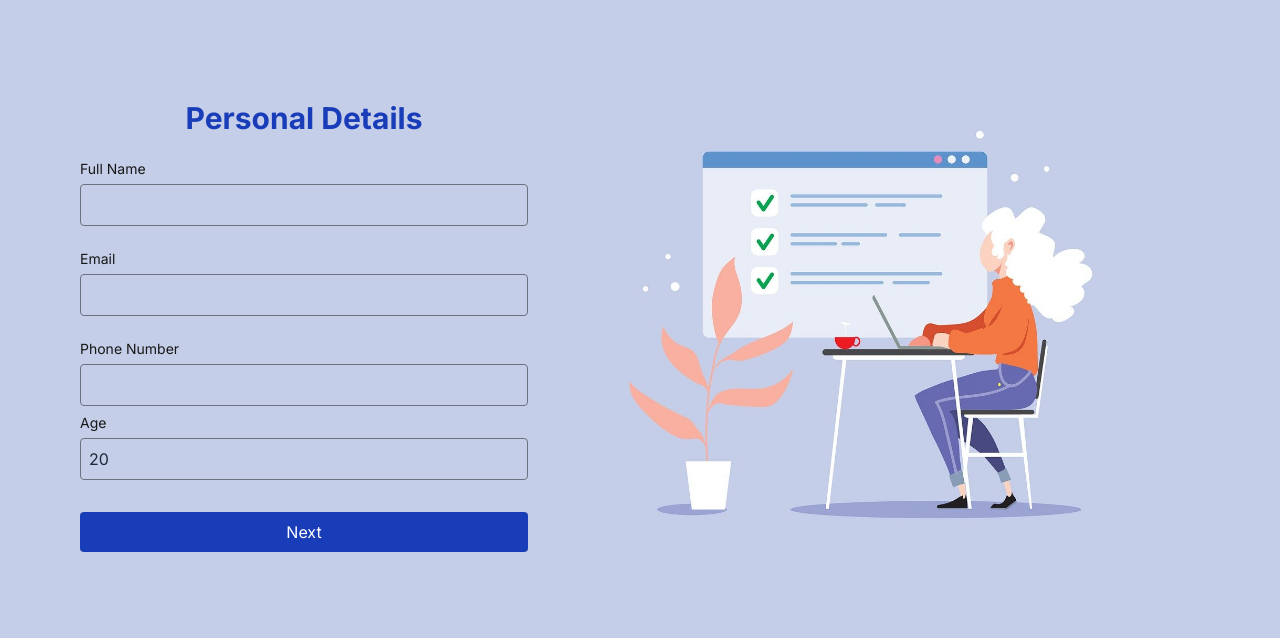
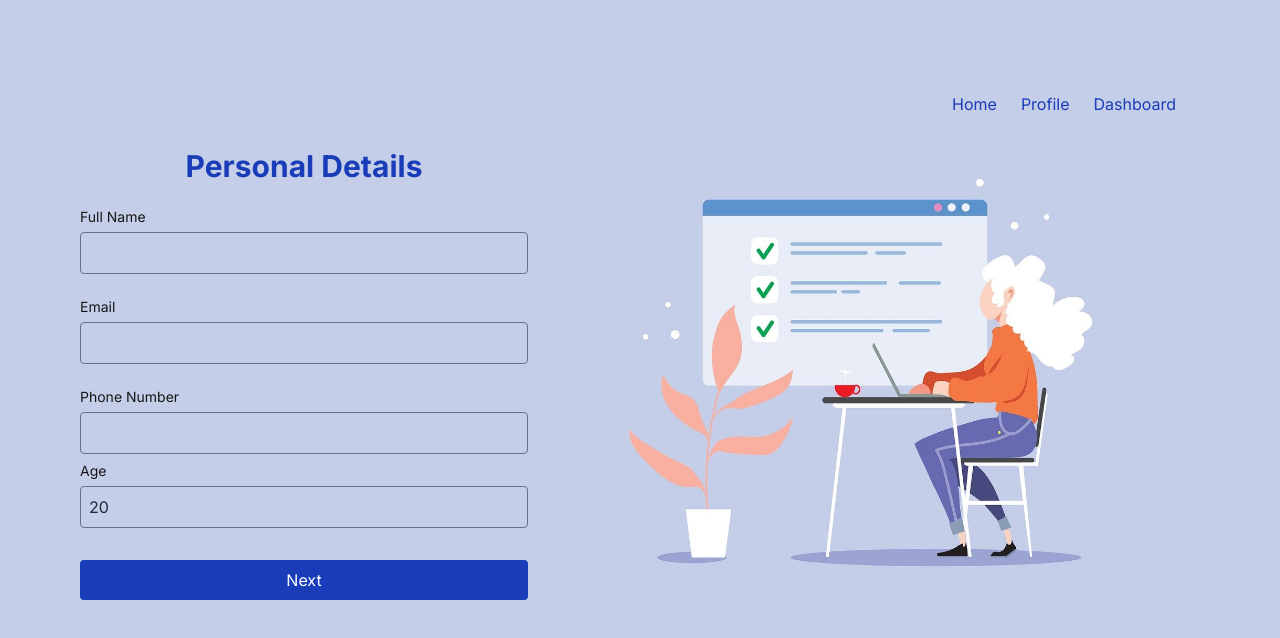
Before and after one commit to Edarth002/internship-finder, a Next.js app: page /profile in a window 1280 px wide. Shown: the top 638 px of the page. Built offline with nearby package versions, Linux system fonts and the light colour scheme.

Commit message:
Created header component and added across pages

```diff
--- a/src/app/auth/login/page.tsx
+++ b/src/app/auth/login/page.tsx
@@ -1,10 +1,12 @@
 import React from 'react'
 import Link from 'next/link'
 import Image from 'next/image'
+import Header from '@/app/components/header'
 
 const Login = () => {
   return (
-    <div  className='bg-[#C5CEE8] h-screen mx-auto p-20 w-full'>
+    <div  className='bg-[#C5CEE8] h-screen p-20 w-full'>
+      <Header/>
 
       <section className='flex items-center mx-auto justify-center'>
         <form action="" method="post" className='w-2/4'>
@@ -16,7 +18,6 @@ const Login = () => {
             <button type="submit" className='outline-none text-white bg-blue-800  rounded-sm w-full py-2 px-2 mt-7 hover:bg-blue-950 duration-500 cursor-pointer' >Submit</button>
 
             <p className='text-center text-sm mt-3'>No account with us yet? <Link href='/auth/signup' className='text-blue-800 hover:text-blue-900 duration-500 cursor-pointer'>Signup</Link></p>
-            <Link href='/profile' className='text-blue-800 hover:text-blue-900 duration-500 cursor-pointer text-right'>Profile</Link>
         </form>
 
         <div className='w-3/4'>
--- a/src/app/auth/signup/page.tsx
+++ b/src/app/auth/signup/page.tsx
@@ -1,10 +1,12 @@
 import React from 'react'
 import Link from 'next/link'
 import Image from 'next/image'
+import Header from '@/app/components/header'
 
 const signUp = () => {
   return (
-    <div  className='bg-[#C5CEE8] h-screen mx-auto flex items-center p-20 w-full'>
+    <div  className='bg-[#C5CEE8] h-screen  p-20 w-full'>
+      <Header/>
       <section className='flex items-center mx-auto justify-center'>
         <form action="" method="post" className='w-2/4'>
             <h1 className='text-3xl text-center my-5 text-blue-800 font-bold'>Sign Up to get Started</h1>
--- /dev/null
+++ b/src/app/components/header.tsx
@@ -0,0 +1,21 @@
+import Link from 'next/link'
+import React from 'react'
+
+const Header = () => {
+  return (
+    <nav>
+        <ul className='flex items-center text-blue-800 p-3 justify-end'>
+            <li className='px-3 hover:text-blue-950 cursor-pointer duration-300'>
+                <Link href='/'>Home</Link>
+            </li>
+            <li className='px-3 hover:text-blue-950 cursor-pointer duration-300'>
+                <Link href='/profile'>Profile</Link>
+            </li>
+            <li className='px-3 hover:text-blue-950 cursor-pointer duration-300'>
+                <Link href='/dashboard'>Dashboard</Link>
+            </li>
+        </ul>
+    </nav>
+  )
+}
+export default Header
--- a/src/app/home/page.tsx
+++ b/src/app/home/page.tsx
@@ -3,12 +3,13 @@ import React from 'react'
 import { motion } from 'framer-motion';
 import Link from 'next/link';
 import Image from 'next/image';
+import Header from '../components/header';
 
 const HomePage = () => {
   return (
-    <div  className='bg-[#C5CEE8] h-screen mx-auto flex items-center p-20 w-full'>
+    <div  className='bg-[#C5CEE8] h-screen p-20 w-full'>
 
-
+      <Header/>
       <section className='flex items-center mx-auto justify-center'>
         <div className='w-2/4'>
           <h1 className='text-3xl text-blue-900 leading-relaxed text-left'>
--- a/src/app/profile/page.tsx
+++ b/src/app/profile/page.tsx
@@ -3,6 +3,7 @@ import React from 'react'
 import Link from 'next/link';
 import Image from 'next/image';
 import { useState } from 'react';
+import Header from '../components/header';
 
 const Profile = () => {
     const [form, setForm] = useState({
@@ -29,8 +30,8 @@ const Profile = () => {
 
 
   return (
-    <div  className='bg-[#C5CEE8] h-screen mx-auto items-center p-20 w-full'>
-
+    <div  className='bg-[#C5CEE8] h-screen p-20 w-full'>
+         <Header/>
 
 
         {steps ? (
```
